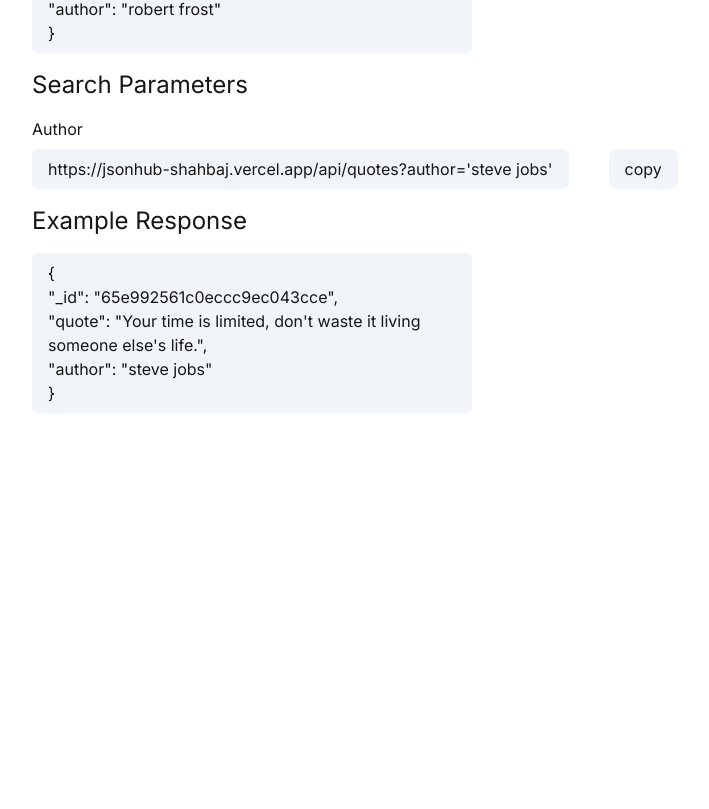
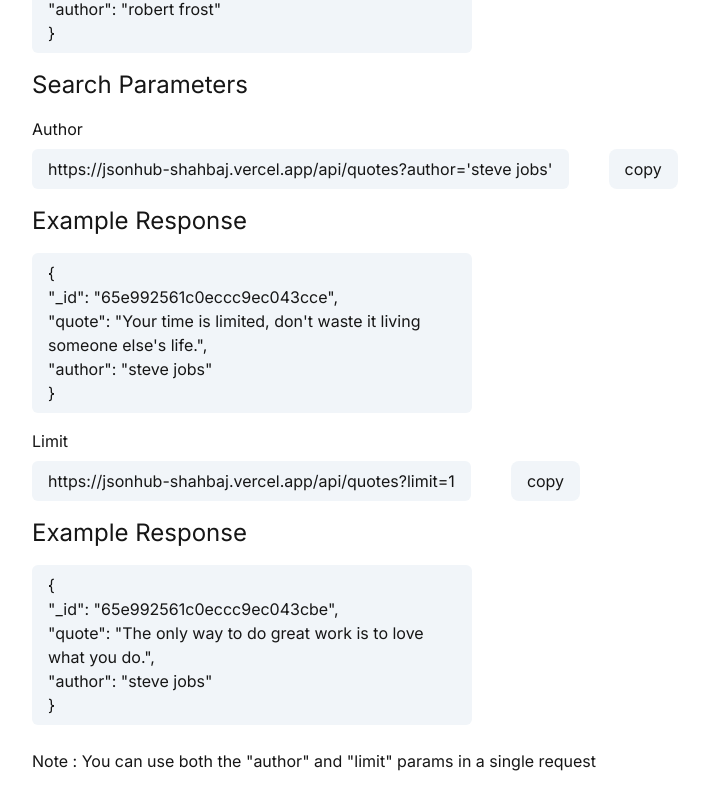
Before and after one commit to ShahbajAlam/JSON-API, a Next.js app: page /quotes in a window 1280 px wide. Shown: the part 515-1324 px from the top of the page, without its empty margins (168-877 px from the left). Before the commit the page ends 968 px from the top, so only its background shows below. Built offline with nearby package versions, Linux system fonts and the light colour scheme.

Commit message:
modified:   app/api/quotes/route.ts 	modified:   app/quotes/page.tsx

```diff
--- a/app/api/quotes/route.ts
+++ b/app/api/quotes/route.ts
@@ -16,9 +16,10 @@
     const limitParam = request.nextUrl.searchParams.get("limit");
 
     if (
-        authorParam.startsWith('"') ||
-        authorParam.startsWith("'") ||
-        authorParam.startsWith("`")
+        authorParam &&
+        (authorParam.startsWith('"') ||
+            authorParam.startsWith("'") ||
+            authorParam.startsWith("`"))
     )
         authorParam = authorParam.slice(1, authorParam.length - 1);
 
--- a/app/quotes/page.tsx
+++ b/app/quotes/page.tsx
@@ -55,6 +55,30 @@
                 <p>"author": "steve jobs"</p>
                 <p>{rightBrace}</p>
             </div>
+
+            <p className="mt-4 mb-2">Limit</p>
+            <div className="flex gap-10">
+                <p className="bg-slate-100 dark:bg-slate-800 px-4 py-2 rounded-md">
+                    https://jsonhub-shahbaj.vercel.app/api/quotes?limit=1
+                </p>
+                <CopyBtn text="https://jsonhub-shahbaj.vercel.app/api/quotes?limit=1" />
+            </div>
+
+            <h2 className="text-2xl my-4">Example Response</h2>
+            <div className="bg-slate-100 dark:bg-slate-800 px-4 py-2 rounded-md w-[50%]">
+                <p>{leftBrace}</p>
+                <p>"_id": "65e992561c0eccc9ec043cbe",</p>
+                <p>
+                    "quote": "The only way to do great work is to love what you
+                    do.",
+                </p>
+                <p>"author": "steve jobs"</p>
+                <p>{rightBrace}</p>
+            </div>
+            <h3 className="my-6">
+                Note : You can use both the "author" and "limit" params in a
+                single request
+            </h3>
         </div>
     );
 };
```
